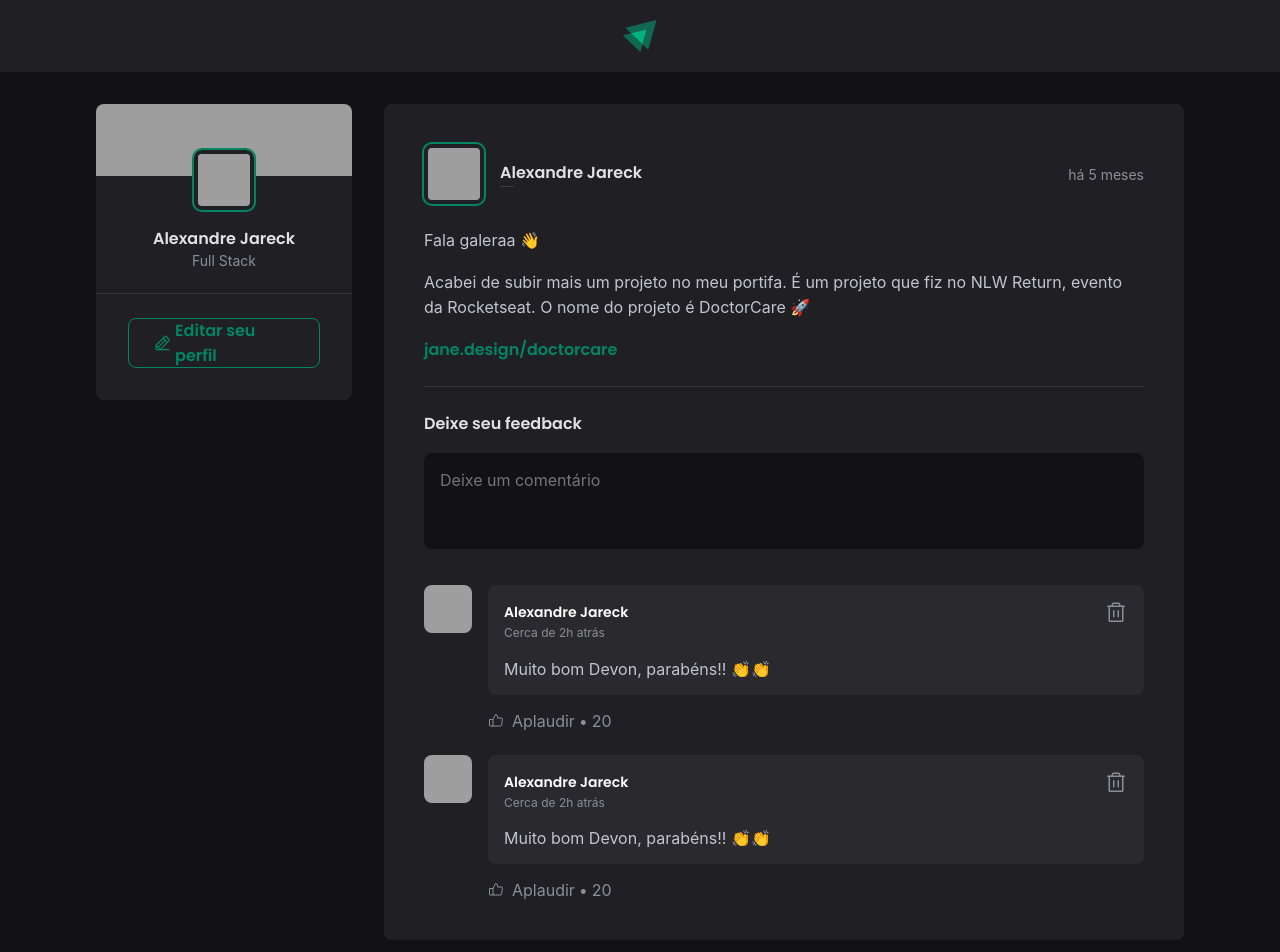
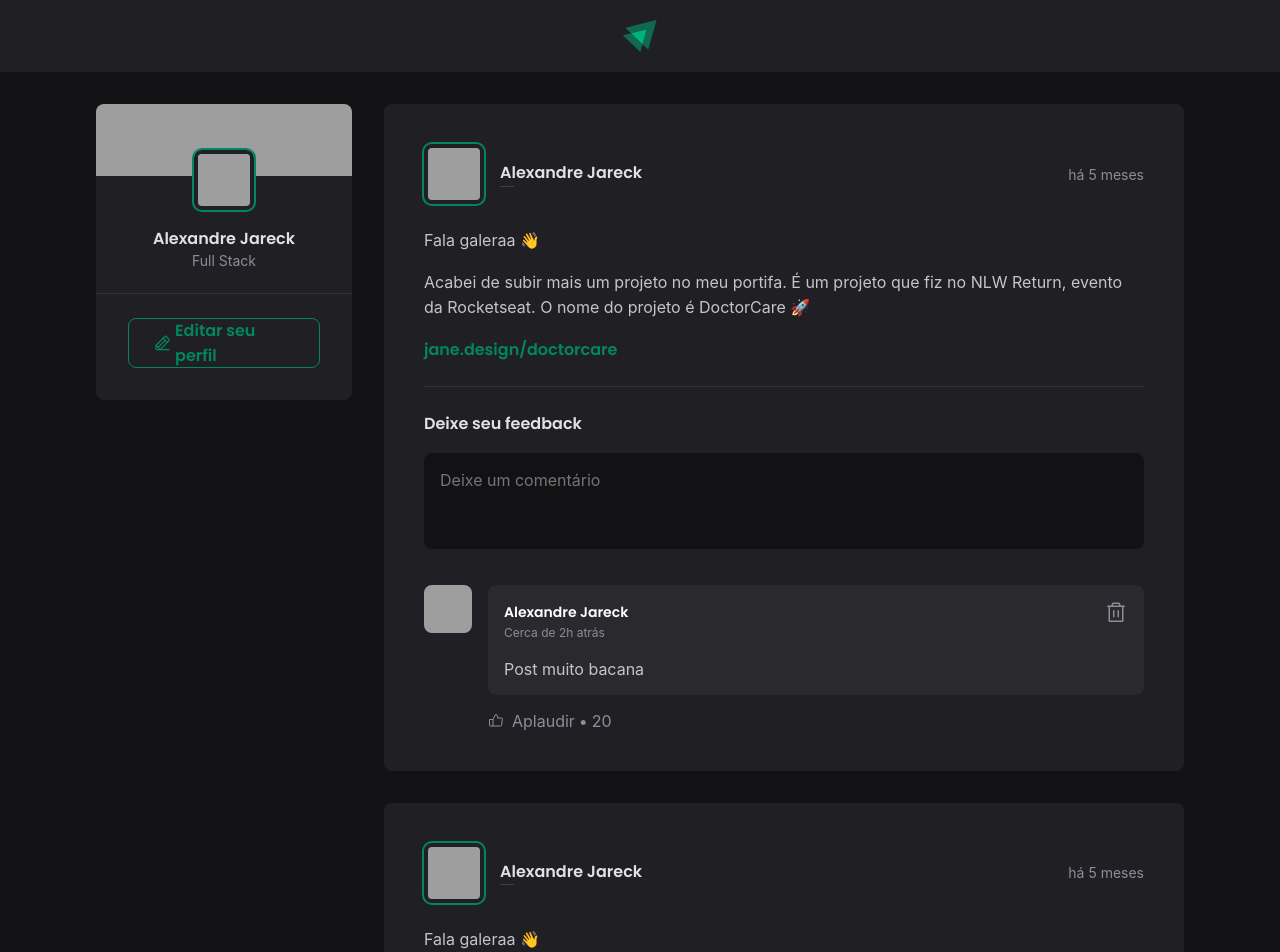
Before and after one commit to AlexandreJareck/feed-react, a React (Vite) app: page / in a window 1280 px wide. Shown: the top 952 px of the page. Built offline with nearby package versions, Linux system fonts and the light colour scheme; grey boxes are pictures that could not be loaded; a web font is replaced by a local one.

Commit message:
feat: add created new comment and delete

```diff
--- a/src/components/Comment/Comment.component.tsx
+++ b/src/components/Comment/Comment.component.tsx
@@ -3,7 +3,16 @@ import React from 'react'
 import { Container, Box, Content, Footer, Header, Author } from '.'
 import Avatar from '../Avatar/Avatar.component'
 
-export function Comment() {
+type CommentProps = {
+  content: string
+  onDeleteComment: (value: string) => void
+}
+
+export function Comment({ content, onDeleteComment }: CommentProps) {
+  function handleDeleteComment() {
+    onDeleteComment(content)
+  }
+
   return (
     <Container>
       <Avatar
@@ -23,11 +32,11 @@ export function Comment() {
                 Cerca de 2h atrás
               </time>
             </Author>
-            <button title="Deletar comentários">
+            <button title="Deletar comentários" onClick={handleDeleteComment}>
               <Trash size={24} />
             </button>
           </Header>
-          <p>Muito bom Devon, parabéns!! 👏👏</p>
+          <p>{content}</p>
         </Content>
 
         <Footer>
--- a/src/components/Post/Post.component.tsx
+++ b/src/components/Post/Post.component.tsx
@@ -15,7 +15,7 @@ import Avatar from '../Avatar/Avatar.component'
 import { Comment } from '../Comment'
 import { format, formatDistanceToNow } from 'date-fns'
 import ptBr from 'date-fns/locale/pt-BR'
-import { FormEvent, useCallback, useState } from 'react'
+import { ChangeEvent, FormEvent, useCallback, useRef, useState } from 'react'
 
 type ContentType = {
   type: string
@@ -29,7 +29,10 @@ export type PostProps = {
 }
 
 export function Post({ author, publishedAt, content }: PostProps) {
-  const [comments, setComments] = useState([1, 2])
+  const [comments, setComments] = useState(['Post muito bacana'])
+
+  const [newComment, setNewComment] = useState('')
+
   const pusblishedDateFormatted = format(
     publishedAt,
     "d 'de' LLLL 'às' HH:mm'h'",
@@ -57,7 +60,22 @@ export function Post({ author, publishedAt, content }: PostProps) {
   function handleCreateNewComment(e: FormEvent) {
     e.preventDefault()
 
-    setComments([...comments, comments.length + 1])
+    setComments([...comments, newComment])
+    setNewComment('')
+  }
+
+  function handleNewCommentChange({
+    target
+  }: ChangeEvent<HTMLTextAreaElement>) {
+    if (target?.value) setNewComment(target.value)
+  }
+
+  function deleteComment(commentToDelete: string) {
+    const commentsWithoutDeletedOne = comments.filter((comment) => {
+      return comment !== commentToDelete
+    })
+
+    setComments(commentsWithoutDeletedOne)
   }
 
   return (
@@ -84,16 +102,26 @@ export function Post({ author, publishedAt, content }: PostProps) {
       <Form onSubmit={handleCreateNewComment}>
         <Strong>Deixe seu feedback</Strong>
 
-        <Textarea placeholder="Deixe um comentário" />
+        <Textarea
+          placeholder="Deixe um comentário"
+          value={newComment}
+          onChange={handleNewCommentChange}
+        />
 
         <Button>
-          <button type="submit">Publicar</button>
+          <button type="submit" disabled={newComment.length === 0}>
+            Publicar
+          </button>
         </Button>
       </Form>
 
       <CommentList>
         {comments.map((comment) => (
-          <Comment key={comment} />
+          <Comment
+            key={comment}
+            content={comment}
+            onDeleteComment={deleteComment}
+          />
         ))}
       </CommentList>
     </Container>
```
